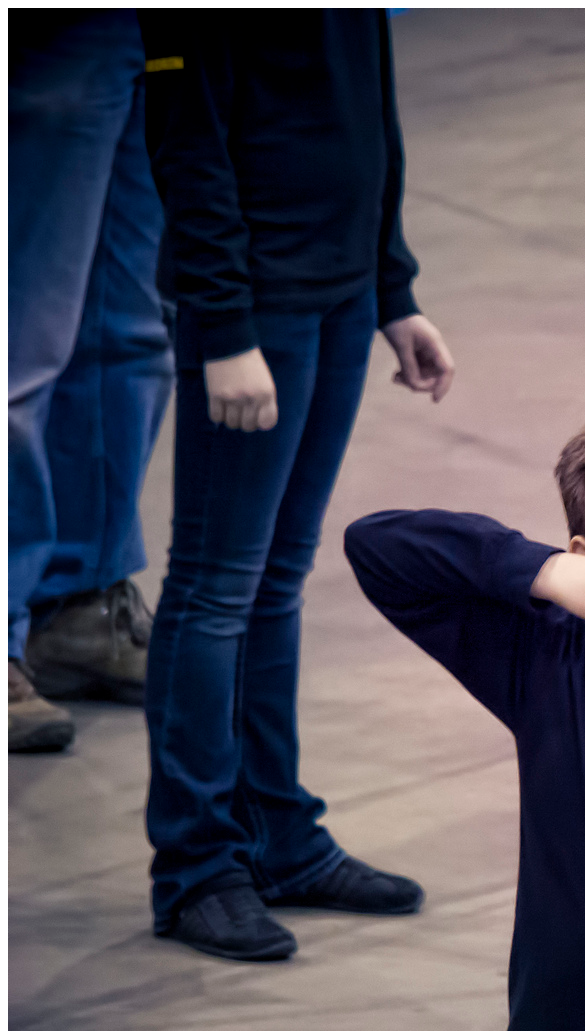
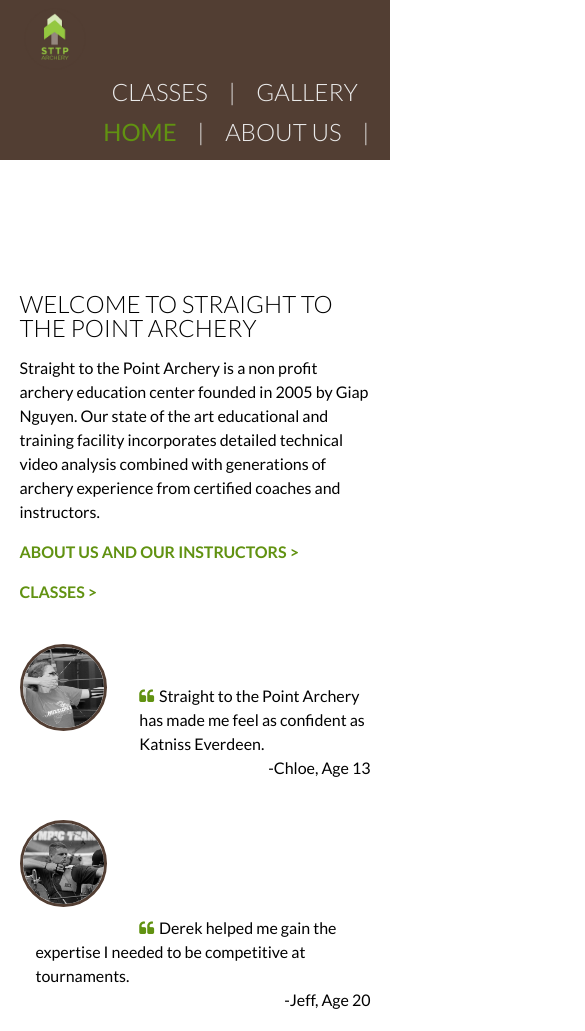
Before and after one commit to jfnever/straight-to-the-point, a plain HTML site: page index.html in a window 390 px wide. Shown: the top 1031 px of the page, 585 px wide, since content can reach past the window. Drawn offline with Linux system fonts and the light colour scheme.

Commit message:
adding ev styles

```diff
--- a/index.html
+++ b/index.html
@@ -4,27 +4,31 @@
 <head>
   <meta charset="utf-8">
   <title>Straight to the Point Archery</title>
-  <link rel="stylesheet" type="text/css" href="styles/style.css">
   <link rel="stylesheet" href="https://maxcdn.bootstrapcdn.com/font-awesome/4.4.0/css/font-awesome.min.css">
+  <link href='https://fonts.googleapis.com/css?family=Lato:400,300,700' rel='stylesheet' type='text/css'>
+  <link rel="stylesheet" type="text/css" href="styles/reset.css">
+  <link rel="stylesheet" type="text/css" href="styles/styles.css">
 </head>
 
 <body>
   <!-- E.V. Section -->
+
   <header>
-      <img id="nav-bg-image" src="images/class1.jpg" alt="Kids with bows and arrows">
-      <img src="images/logo.jpg" alt="STTP Logo">
+      <a href="index.html"><img src="images/logo.png" alt="STTP Logo"></a>
     <nav>
       <ul>
-        <li><a href="index.html">HOME</a></li>
-        <li><a href="about.html">ABOUT US</a></li>
-        <li><a href="index.html">CLASSES</a></li>
         <li><a href="about.html">GALLERY</a></li>
+        <li><a href="index.html">CLASSES</a>&nbsp;|&nbsp;</li>
+        <li><a href="about.html">ABOUT US</a>&nbsp;|&nbsp;</li>
+        <li><a class="current" href="index.html">HOME</a>&nbsp;|&nbsp;</li>
       </ul>
     </nav>
   </header>
   <!-- E.V. Section -->
+  <div class="section group">
+    <div class="col span_1_of_2">
       <section>
-    <h1>WELCOME TO STRAIGHT TO THE POINT ARCHERY</h1>
+        <h1 class="welcome">WELCOME TO STRAIGHT TO THE POINT ARCHERY</h1>
           <p>
             Straight to the Point Archery is a non profit archery education center founded in 2005 by Giap Nguyen.  Our state of the art educational and training facility incorporates detailed technical video analysis combined with generations of archery experience from certified coaches and instructors.
           </p>
@@ -35,22 +39,30 @@
             <a href="#">CLASSES &gt;</a>
           </p>
       </section>
+    </div>
+    <div class="col span_1_of_2">
       <aside>
-    <p>
+        <img class="circle" src="images/chloe.jpg" alt="Chloe, Student">
+        <p class="quote-1">
           <i class="fa fa-quote-left"></i>Straight to the Point Archery has made me feel as confident as Katniss Everdeen.
         </p>
         <p class="quote-att">
           -Chloe, Age 13
         </p>
-    <p>
+        <img class="circle" src="images/jeff.jpg" alt="Jeff, Student">
+        <p class="quote-2">
           <i class="fa fa-quote-left"></i>Derek helped me gain the expertise I needed to be competitive at tournaments.
         </p>
         <p class="quote-att">
           -Jeff, Age 20
         </p>
       </aside>
+    </div>
+  </div>
   <!-- Feng Section -->
   <footer>
+  <div class="section group gray">
+    <div class="col span_1_of_3">
         <section class="address">
           <h1 class="footerh1">STTP ARCHERY</h1>
             <p>528 Nock Point Ln,</p>
@@ -58,6 +70,8 @@
             <p><a href="archery-education@example.com">archery-education@example.com</a></p>
             <p>(253)555-1010</p>
         </section>
+      </div>
+      <div class="col span_1_of_3">
         <section class="hours">
           <h1 class="footerh1">OUR HOURS</h1>
             <ul>
@@ -84,6 +98,8 @@
               </li>
             </ul>
           </section>
+      </div>
+      <div class="col span_1_of_3">
           <section class="map">
             <h1 class="footerh1">MAP TO STTP ARCHERY</h1>
               <iframe src="https://www.google.com/maps/embed?pb=!1m18!1m12!1m3!1d3051.0145398073596!2d-122.4423590844089!3d47.17993887707019!2m3!1f0!2f0!3f0!3m2!1i1024!2i768!4f13.1!3m3!1m2!1s0x549101d1ddff6c2f%3A0x737c59a0816eb431!2z5Y2O55ub6aG_5aGU56eR6ams6YKu5pS_57yW56CBOiA5ODQxMg!5e0!3m2!1szh-CN!2sus!4v1448504377334" allowfullscreen></iframe>
@@ -106,6 +122,8 @@
               </li>
             </ul>
         </section>
+      </div>
+    </div>
   </footer>
 </body>
 
--- /dev/null
+++ b/styles/reset.css
@@ -0,0 +1,48 @@
+/* http://meyerweb.com/eric/tools/css/reset/
+   v2.0 | 20110126
+   License: none (public domain)
+*/
+
+html, body, div, span, applet, object, iframe,
+h1, h2, h3, h4, h5, h6, p, blockquote, pre,
+a, abbr, acronym, address, big, cite, code,
+del, dfn, em, img, ins, kbd, q, s, samp,
+small, strike, strong, sub, sup, tt, var,
+b, u, i, center,
+dl, dt, dd, ol, ul, li,
+fieldset, form, label, legend,
+table, caption, tbody, tfoot, thead, tr, th, td,
+article, aside, canvas, details, embed,
+figure, figcaption, footer, header, hgroup,
+menu, nav, output, ruby, section, summary,
+time, mark, audio, video {
+	margin: 0;
+	padding: 0;
+	border: 0;
+	font-size: 100%;
+	font: inherit;
+	vertical-align: baseline;
+}
+/* HTML5 display-role reset for older browsers */
+article, aside, details, figcaption, figure,
+footer, header, hgroup, menu, nav, section {
+	display: block;
+}
+body {
+	line-height: 1;
+}
+ol, ul {
+	list-style: none;
+}
+blockquote, q {
+	quotes: none;
+}
+blockquote:before, blockquote:after,
+q:before, q:after {
+	content: '';
+	content: none;
+}
+table {
+	border-collapse: collapse;
+	border-spacing: 0;
+}
--- /dev/null
+++ b/styles/styles.css
@@ -0,0 +1,226 @@
+/*  SECTIONS  */
+.section {
+	clear: both;
+	padding: 0px;
+	margin: 0px;
+}
+
+/*  COLUMN SETUP  */
+.col {
+	display: block;
+	float:left;
+	margin: 1% 0 1% 1.6%;
+}
+.col:first-child { margin-left: 0; }
+
+
+/*  GROUPING  */
+.group:before,
+.group:after {
+	content:"";
+	display:table;
+}
+.group:after {
+	clear:both;
+}
+.group {
+    zoom:1; /* For IE 6/7 */
+}
+
+/*  GRID OF TWO   ============================================================================= */
+
+
+.span_2_of_2 {
+	width: 100%;
+}
+
+.span_1_of_2 {
+	width: 49.2%;
+}
+
+/*  GO FULL WIDTH AT LESS THAN 480 PIXELS */
+
+@media only screen and (max-width: 480px) {
+	.span_2_of_2 {
+		width: 100%;
+	}
+	.span_1_of_2 {
+		width: 100%;
+	}
+}
+
+/*  GRID OF THREE  */
+.span_3_of_3 {
+	width: 100%;
+}
+.span_2_of_3 {
+	width: 66.1%;
+}
+.span_1_of_3 {
+	width: 32.2%;
+}
+
+/*  GO FULL WIDTH AT LESS THAN 480 PIXELS */
+
+@media only screen and (max-width: 480px) {
+	.col { margin: 1% 0 1% 0%;}
+	.span_3_of_3, .span_2_of_3, .span_1_of_3 { width: 100%; }
+}
+
+* { box-sizing: border-box; }
+
+body {
+    font-family: 'Lato', sans-serif;
+    font-weight: 400;
+}
+
+header img {
+  width: 16%;
+  z-index: 100;
+  position: absolute;
+  margin: .5rem 1.5rem;
+}
+
+strong {
+  font-weight: 700;
+}
+
+nav {
+  float: right;
+  width: 100%;
+  padding: 5rem 1rem 0 0;
+  background-color: #523e33;
+}
+
+nav li a {
+    color: #eaeaea;
+    font-size: 1.5rem;
+    font-weight: 300;
+    list-style: none;
+    text-decoration: none;
+    padding: 1rem;
+}
+
+nav li {
+    float: right;
+    color: #eaeaea;
+    font-size: 1.5rem;
+    list-style: none;
+    text-decoration: none;
+    font-weight: 300;
+    padding-bottom: 1rem;
+}
+
+.current {
+    color: #619211;
+    font-weight: 400;
+}
+
+aside {
+  padding: 0 5%;
+}
+
+aside i {
+  color: #619211;
+  padding: 0 .3rem 0 0;
+}
+
+.quote-att {
+  float: right;
+  padding: 0 0 1rem 0;
+}
+
+.quote-1 {
+  padding: 4rem 0 0 1rem;
+}
+
+.quote-2 {
+  padding: 10rem 0 0 1rem;
+}
+
+
+p {
+  font-size: 1rem;
+  line-height: 1.5rem;
+  padding: .5rem 0;
+}
+
+a {
+  text-decoration: none;
+  color: #619211;
+  font-weight: 700;
+}
+
+a:hover {
+ color: #d6e8b8;
+}
+
+section {
+  padding: 0 5%;
+}
+
+h1 {
+  font-weight: 700;
+  padding: 1.5rem 0 .5rem 0;
+}
+
+h1.welcome {
+  padding-top: 8rem;
+  font-weight: 300;
+  font-size: 1.5rem;
+}
+
+section.instructor-bios {
+  width: 60%;
+  padding: 1rem 0 1rem 0;
+}
+
+section.instructor-bios p {
+  padding: 3rem 0 1.5rem 0;
+}
+
+.circle {
+  float: left;
+  clear: both;
+  border-radius: 100%;
+  border: 3px solid #523e33;
+  width: 25%;
+  margin: 1.5rem 2rem 1.5rem 0;
+}
+
+.instructor {
+  float: right;
+  clear: both;
+  border-radius: 100%;
+  border: 3px solid #523e33;
+  width: 13rem;
+  margin: 1.5rem .5rem .5rem 0;
+}
+
+.gray {
+  background-color: #eaeaea;
+}
+
+.jump-to {
+  margin: 0 auto;
+  width: 100%;
+  padding-left: 40%;
+  padding-bottom: 2rem;
+  padding-top: 3rem;
+  background: url('../images/jump-to.jpg') no-repeat;
+  background-size: 100%;
+}
+
+article.jump-to li {
+  font-size: 1.2rem;
+  line-height: 1.5rem;
+}
+
+article.jump-to a {
+  color: black;
+
+}
+
+article.jump-to a:hover {
+  color: #619211;
+}
```
Also changed, not shown: about.html (+24 -24 lines), images/amy-smith-instructor.jpg, images/chloe.jpg (added), images/derek-jenkins-instructor.jpg, images/doona-bae-instructor.jpg, images/header.jpg (added), images/header2.jpg (added), images/jeff.jpg (added), images/jump-to.jpg (added), images/logo.gif (added), images/logo.png (added), images/nathan-lee-instructor.jpg, images/students-competing.jpg (deleted). Lines whose indentation alone changed are shown as unchanged.
